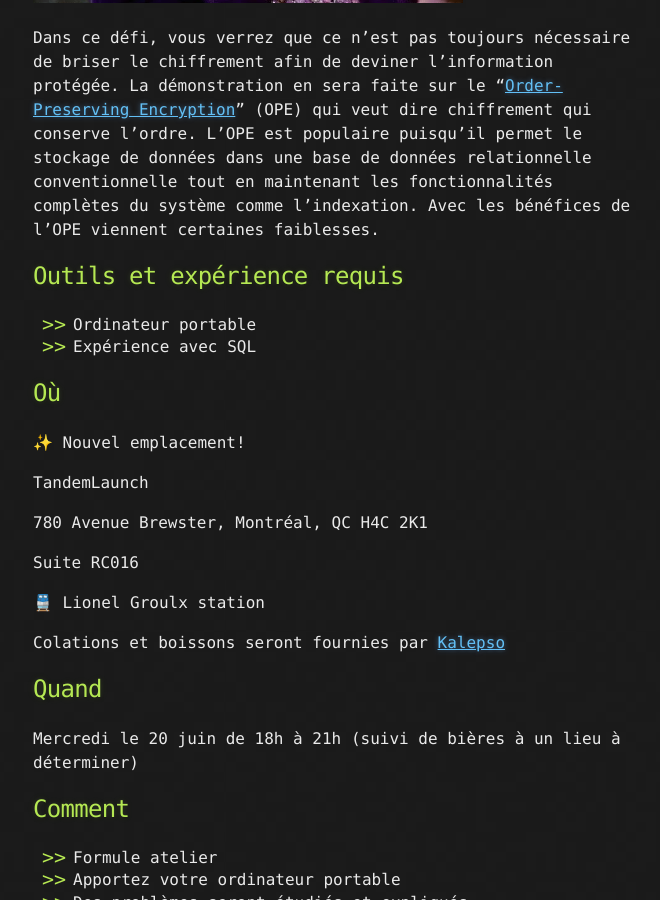
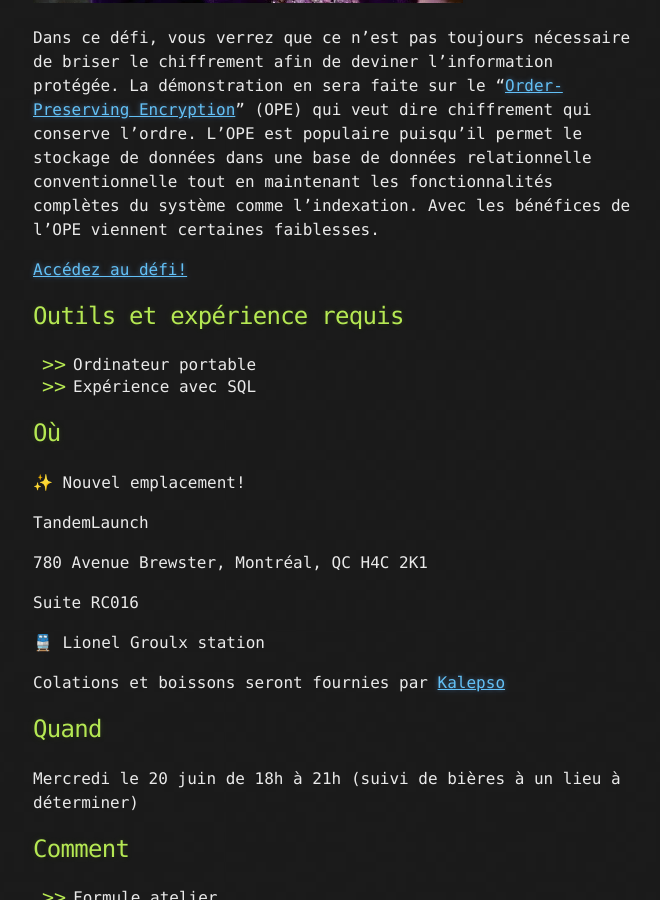
Before and after one commit to montrehack/montrehack.github.com, a Jekyll site: the page built from _posts/2018-06-20-exploiting-weaknesses-of-order-preserving-encryption.md, in a window 1280 px wide and 900 px high, scrolled down 965 px. Shown: the whole window, without its empty margins (307-967 px from the left). Built offline with Jekyll 4.4.1, drawn with Linux system fonts in a browser that asks for light colours; emoji names are drawn with the system emoji font; comment, search, counter and statistics services are not loaded; some of the changed text lies outside the part shown.

Commit message:
June 2018: link to challenge intro

```diff
--- a/_posts/2018-06-20-exploiting-weaknesses-of-order-preserving-encryption.md
+++ b/_posts/2018-06-20-exploiting-weaknesses-of-order-preserving-encryption.md
@@ -26,6 +26,8 @@ Encryption](http://cryptowiki.net/index.php?title=Order-preserving_encryption)"
 puisqu'il permet le stockage de données dans une base de données relationnelle
 conventionnelle tout en maintenant les fonctionnalités complètes du système
 comme l'indexation. Avec les bénéfices de l'OPE viennent certaines faiblesses.
+
+[Accédez au défi!](https://github.com/montrehack/challenges/raw/master/2018-06-20/Kalepso-Order-Preserving-Encryption.pdf)
 
 ## Outils et expérience requis
 
```
Also changed, not shown: other parts of _posts/2018-06-20-exploiting-weaknesses-of-order-preserving-encryption.md (+2 -0 lines).
